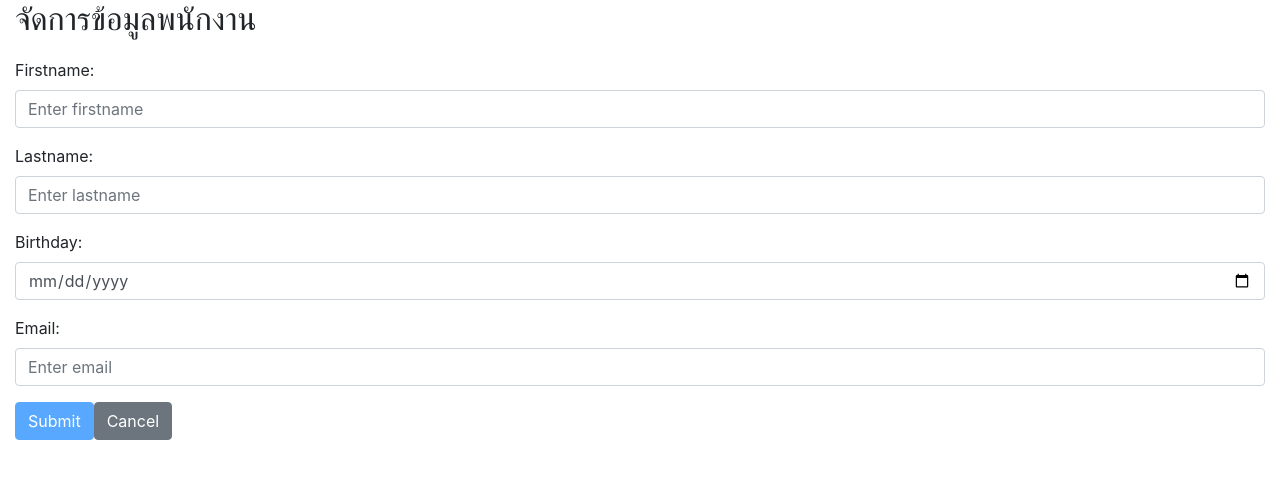
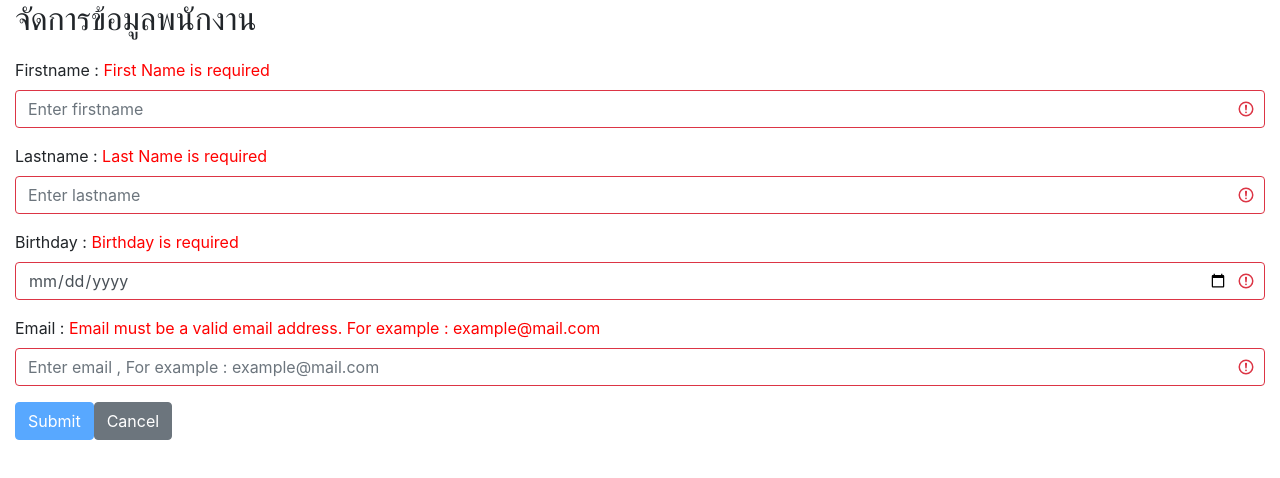
Before and after one commit to fax-papitchaya/EmployeeProject, an Angular app in the folder MyProject/: page /add in a window 1280 px wide. Shown: the top 478 px of the page. Built offline with nearby package versions, Linux system fonts and the light colour scheme.

Commit message:
Update Employees Form

```diff
--- a/MyProject/src/app/modules/employee-form.component.html
+++ b/MyProject/src/app/modules/employee-form.component.html
@@ -3,8 +3,17 @@
     <h2>จัดการข้อมูลพนักงาน</h2>
     <div style="margin:20px 0 25px 0;">
       <div class="form-group">
-        <label for="firstname">Firstname:</label>
+        <label for="firstname"
+          >Firstname :
+          <span
+            style="color: red;"
+            *ngIf="employeeForm.get('firstname').invalid"
+          >
+            First Name is required
+          </span></label
+        >
         <input
+          [class.is-invalid]="employeeForm.get('firstname').invalid"
           type="text"
           class="form-control"
           id="firstname"
@@ -13,8 +22,17 @@
         />
       </div>
       <div class="form-group">
-        <label for="lastname">Lastname:</label>
+        <label for="lastname"
+          >Lastname :
+          <span
+            style="color: red;"
+            *ngIf="employeeForm.get('lastname').invalid"
+          >
+            Last Name is required
+          </span></label
+        >
         <input
+          [class.is-invalid]="employeeForm.get('lastname').invalid"
           type="text"
           class="form-control"
           id="lastname"
@@ -23,8 +41,17 @@
         />
       </div>
       <div class="form-group">
-        <label for="birthday">Birthday:</label>
+        <label for="birthday"
+          >Birthday :
+          <span
+            style="color: red;"
+            *ngIf="employeeForm.get('birthday').invalid"
+          >
+            Birthday is required
+          </span></label
+        >
         <input
+          [class.is-invalid]="employeeForm.get('birthday').invalid"
           type="date"
           class="form-control"
           id="birthday"
@@ -33,28 +60,20 @@
         />
       </div>
       <div class="form-group">
-        <label for="email">Email:</label>
+        <label for="email"
+          >Email :
+          <span style="color: red;" *ngIf="employeeForm.get('email').invalid">
+            Email must be a valid email address. For example : example@mail.com
+          </span></label
+        >
         <input
-          [class.is-invalid]="
-            employeeForm.get('email').invalid &&
-            employeeForm.get('email').touched
-          "
+          [class.is-invalid]="employeeForm.get('email').invalid"
           type="email"
           class="form-control"
           id="email"
-          placeholder="Enter email"
+          placeholder="Enter email , For example : example@mail.com"
           formControlName="email"
         />
-
-        <div
-          style="color: red;"
-          *ngIf="
-            employeeForm.get('email').invalid &&
-            employeeForm.get('email').touched
-          "
-        >
-          Email must be a valid email address. For example : example@mail.com
-        </div>
       </div>
 
       <button
--- a/MyProject/src/app/modules/employee-form.component.ts
+++ b/MyProject/src/app/modules/employee-form.component.ts
@@ -77,6 +77,7 @@ export class EmployeeFormComponent implements OnInit {
       this.employeeService.updateEmployeeById(employees).subscribe(
         res => {
           // update สำเร็จ ให้กลับไปยังหน้ารายการ Employee
+          alert("บันทึกข้อมูลเรียบร้อย");
           this.router.navigate(["../../"], {
             relativeTo: this.activatedRoute
           });
@@ -88,6 +89,7 @@ export class EmployeeFormComponent implements OnInit {
       this.employeeService.addNewEmployee(employees).subscribe(
         res => {
           // insert สำเร็จ ให้กลับไปยังหน้ารายการ Employee
+          alert("เพิ่มข้อมูลเรียบร้อย");
           this.router.navigate(["../"], { relativeTo: this.activatedRoute });
         },
         error => alert(error) // หาก error ให้แสดงข้อความ
```
